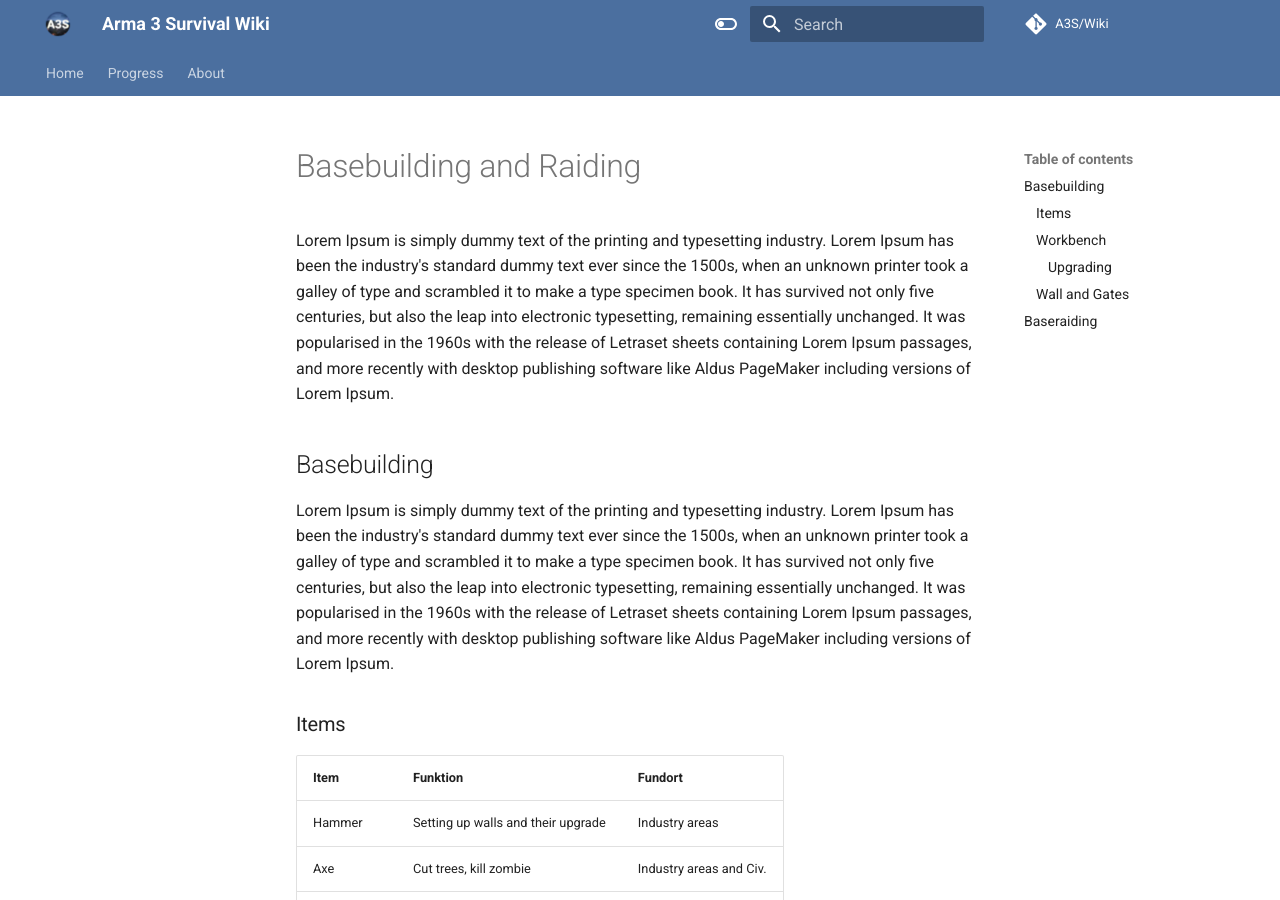
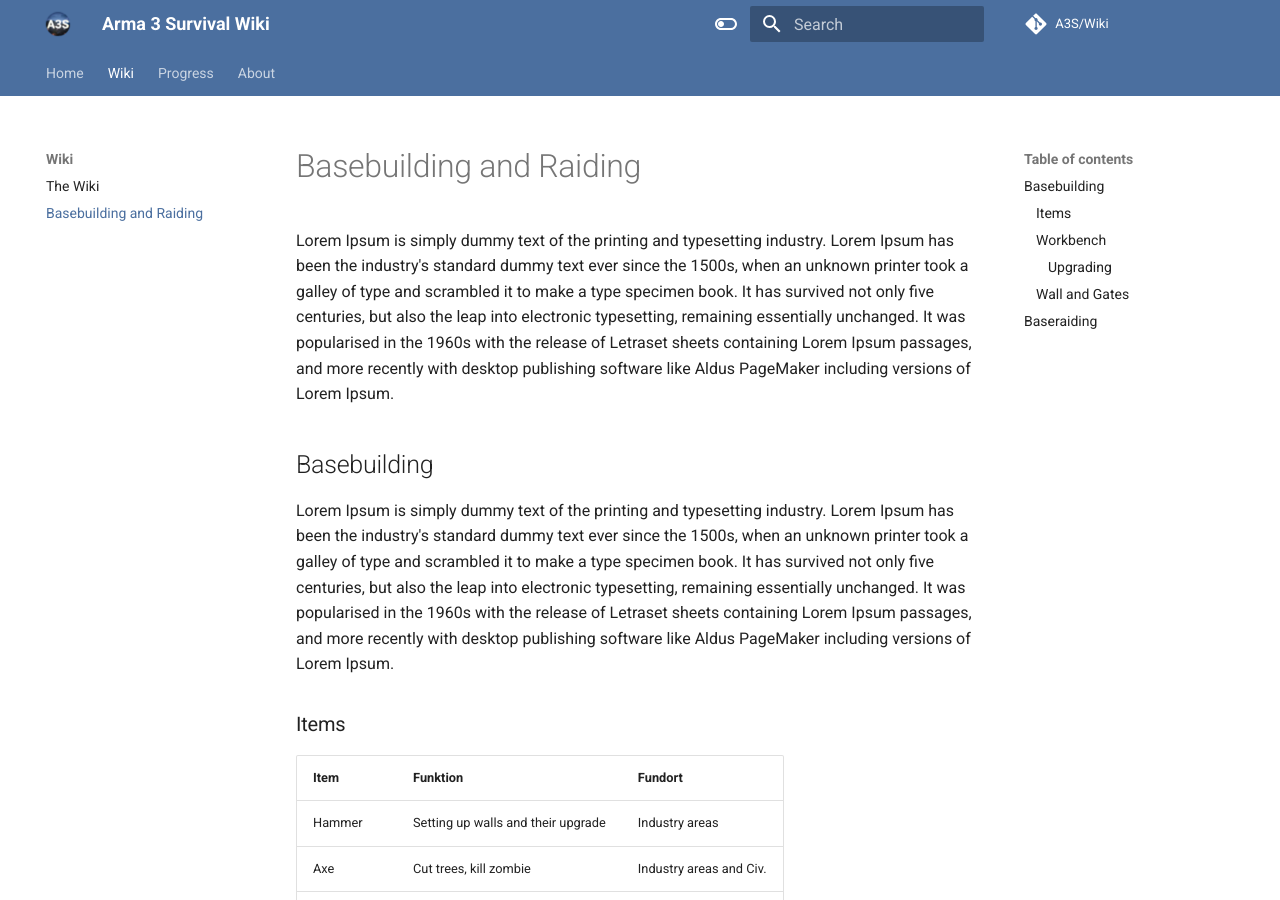
Before and after one commit to M3ragon/Arma3SurvivalWiki, an MkDocs documentation site: the page built from docs/wiki/base/BuildingAndRaiding.md, in a window 1280 px wide and 900 px high. Built offline with MkDocs 1.6.1 and Material for MkDocs 9.7.7, drawn with Linux system fonts in a browser that asks for light colours; comment, search, counter and statistics services are not loaded.

Commit message:
Update mkdocs.yml

```diff
--- a/mkdocs.yml
+++ b/mkdocs.yml
@@ -2,6 +2,9 @@ site_name: Arma 3 Survival Wiki
 site_url: https://m3ragon.github.io/Arma3SurvivalWiki/
 nav:
   - Home: index.md
+  - Wiki:
+    - wiki/index.md
+    - Basebuilding and Raiding: wiki/base/BuildingAndRaiding.md
   - Progress: progress.md
   - About: about.md
 
```
